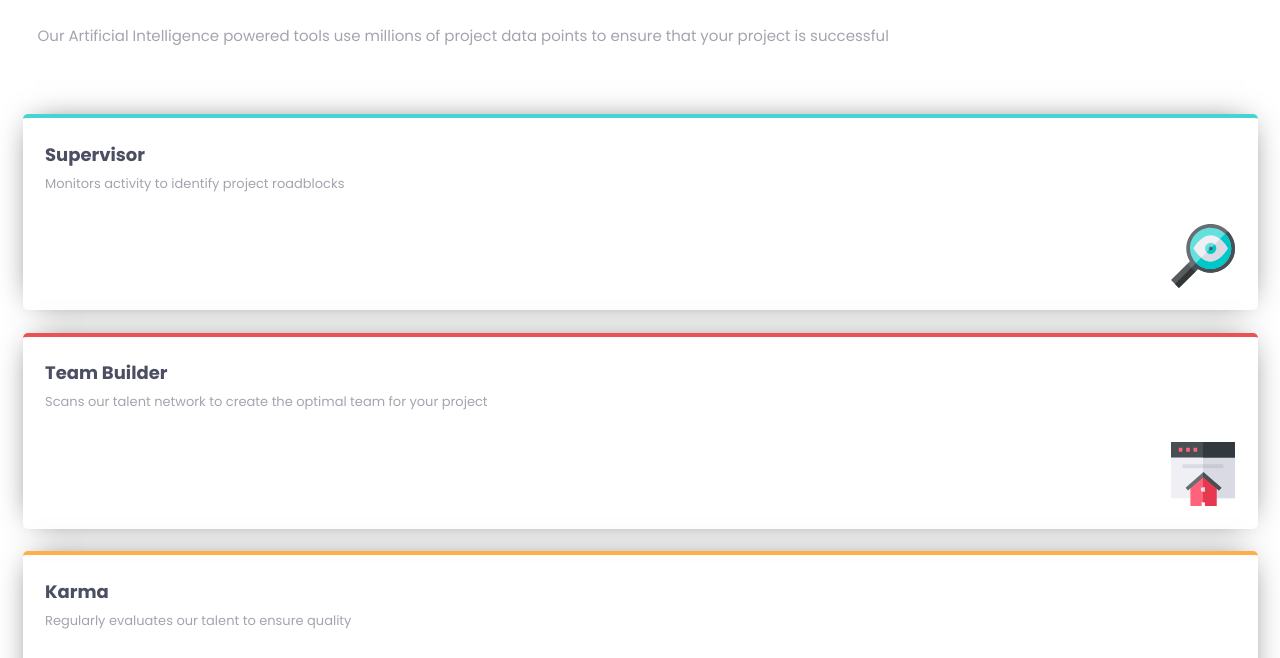
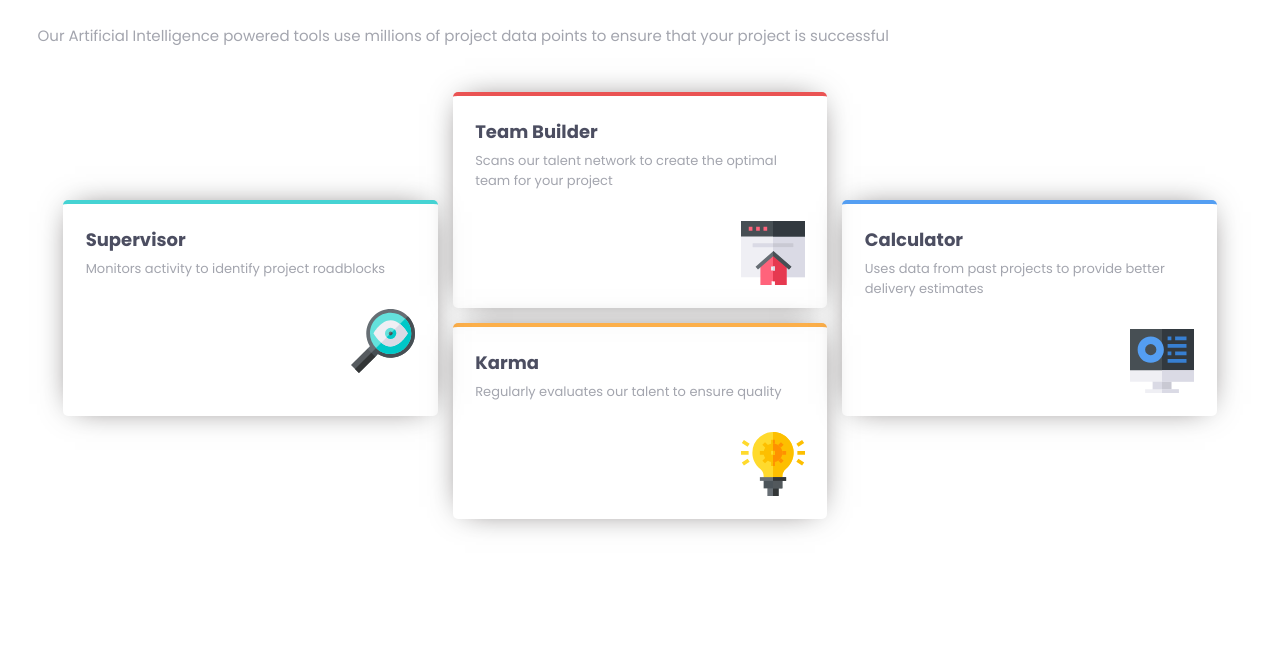
Before and after one commit to CCpai88/four-card-scss, a plain HTML site: page index.html in a window 1280 px wide. Shown: the part 101-759 px from the top of the page. Drawn offline with Linux system fonts and the light colour scheme.

Commit message:
update design

```diff
--- a/css/style.scss
+++ b/css/style.scss
@@ -82,3 +82,39 @@ $Very-Light-Gray: hsl(0, 0%, 98%);
     }
 }
 }
+@media(min-width: 768px){
+    .container{
+        .card-container{
+            display: flex;
+            justify-content: center;
+            flex-wrap: wrap;
+            gap: 1rem;
+            .card{
+                margin: 0;
+                width: 40%;
+                &:nth-child(3){
+                    order: 4;
+                }
+                &:nth-child(4){
+                    order: 3;
+                }
+            }
+        }
+    }
+}
+@media(min-width: 992px){
+    .container{
+        .card-container{
+            .card{
+                margin: 0;
+                width: 30.33%;
+                &:nth-child(1){
+                    transform: translateY(50%);
+                }
+                &:nth-child(4){
+                    transform: translateY(50%);
+                }
+            }
+        }
+    }
+}
```
Also changed, not shown: css/style.css, 1 other file.
